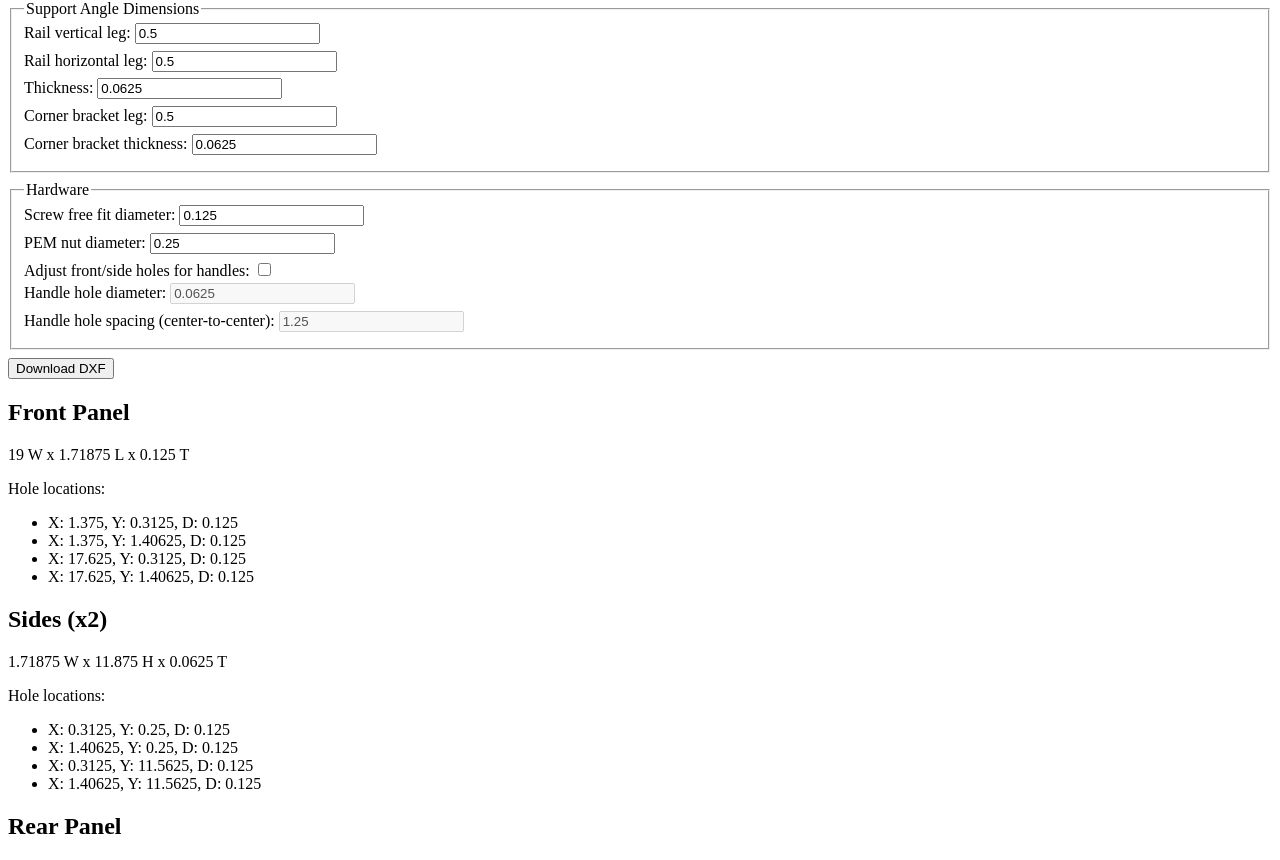
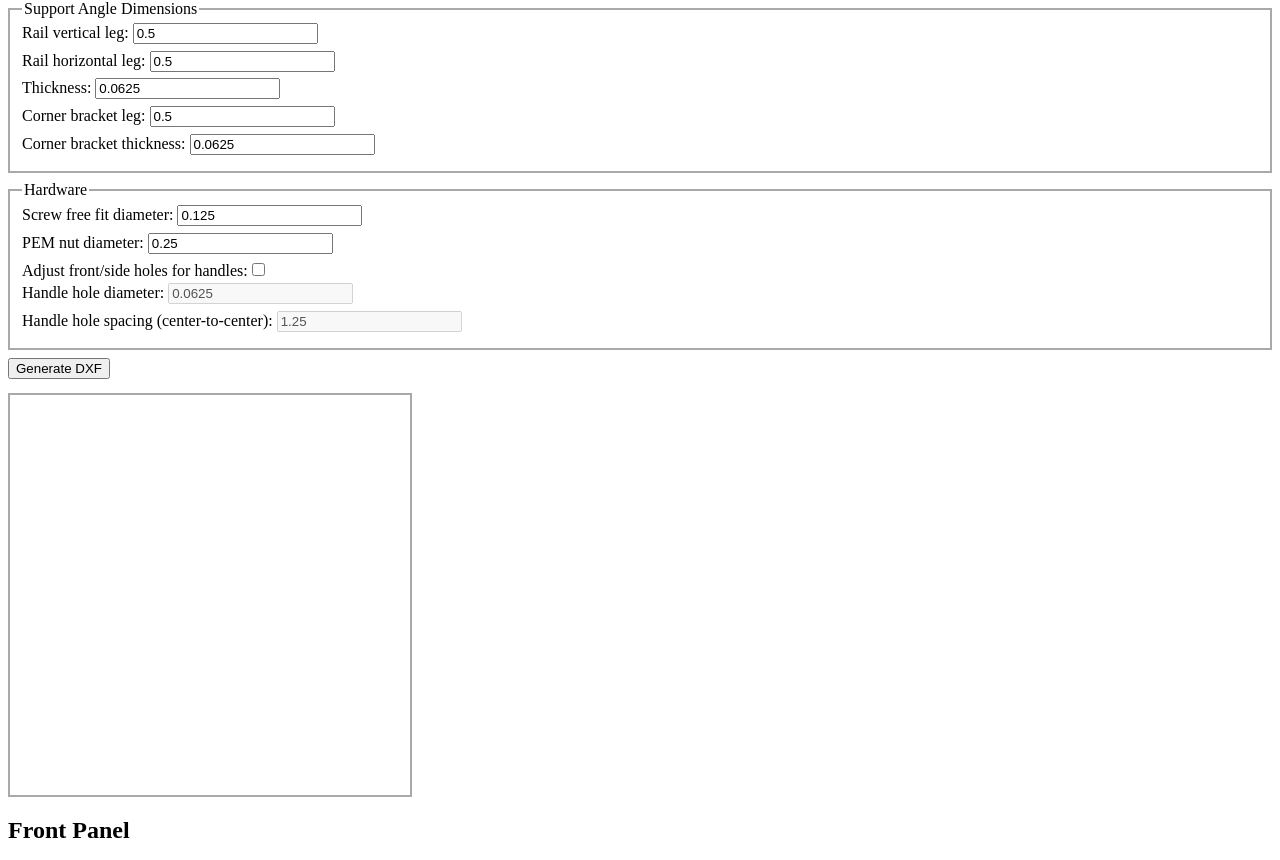
Before and after one commit to chapatt/rackmount-enclosure, a Vue app: page / in a window 1280 px wide. Shown: the part 560-1420 px from the top of the page. Built offline with nearby package versions, Linux system fonts and the light colour scheme.

Commit message:
Add DXF viewer

```diff
--- a/package.json
+++ b/package.json
@@ -9,6 +9,9 @@
   },
   "dependencies": {
     "core-js": "^3.6.5",
+    "dxf-parser": "https://github.com/gdsestimating/dxf-parser.git",
+    "three": "^0.117.1",
+    "three-dxf": "https://github.com/gdsestimating/three-dxf.git",
     "vue": "^2.6.11"
   },
   "devDependencies": {
--- a/src/App.vue
+++ b/src/App.vue
@@ -116,7 +116,11 @@
       <input id="handleHoleSpacing" v-model.number="handleHoleSpacing" type="text" :disabled="!hasHandles" />
     </fieldset>
 
-    <button v-on:click="downloadDxf()">Download DXF</button>
+    <button v-on:click="generateDxf()">Generate DXF</button>
+
+    <button v-if="this.dxfString" v-on:click="downloadDxf()">Download DXF</button>
+
+    <div ref="dxfView" class="dxf-view" />
 
     <div>
       <h2>Front Panel</h2>
@@ -232,10 +236,15 @@
   import DxfDocument from './DxfDocument';
   import DxfBlock from './DxfBlock';
 
+  import DxfParser from 'dxf-parser';
+  import * as ThreeDxf from 'three-dxf';
+
   export default {
     name: 'App',
     data: function () {
       return {
+        dxfString: null,
+
         frontPanelWidth: 19,
         frontPanelHeight: 1.75 - (1 / 32),
         frontFullRails: false,
@@ -355,20 +364,20 @@
       },
     },
     methods: {
-      downloadDxf: function () {
-        const document = new DxfDocument('English');
+      generateDxf: function () {
+        const dxfDocument = new DxfDocument('English');
 
         // Top
         const topBlock = new DxfBlock('top');
         topBlock.addRectangle(this.topWidth, this.topDepth);
-        document.addBlock(topBlock);
-        document.addBlockReference('top', 0, this.angleVerticalLeg + 1 + this.frontPanelHeight + 1, 'outlines');
+        dxfDocument.addBlock(topBlock);
+        dxfDocument.addBlockReference('top', 0, this.angleVerticalLeg + 1 + this.frontPanelHeight + 1, 'outlines');
 
         // Top front rail
         const topFrontRailBlock = new DxfBlock('top_front_rail');
         topFrontRailBlock.addRectangle(this.frontRailWidth, this.angleVerticalLeg);
-        document.addBlock(topFrontRailBlock);
-        document.addBlockReference('top_front_rail', 0, this.frontPanelHeight + 1, 'outlines');
+        dxfDocument.addBlock(topFrontRailBlock);
+        dxfDocument.addBlockReference('top_front_rail', 0, this.frontPanelHeight + 1, 'outlines');
 
         // Front panel
         const frontPanelBlock = new DxfBlock('front_panel');
@@ -380,29 +389,37 @@
         frontPanelBlock.addCircle(this.frontPanelEndToCornerHole, this.frontPanelHeight - this.frontPanelTopEdgeToCornerHole, (this.hasHandles ? this.handleHoleDiameter : this.screwFreeFitDiameter) / 2);
         frontPanelBlock.addCircle(this.frontPanelWidth - this.frontPanelEndToCornerHole, this.frontPanelBottomEdgeToCornerHole, (this.hasHandles ? this.handleHoleDiameter : this.screwFreeFitDiameter) / 2);
         frontPanelBlock.addCircle(this.frontPanelWidth - this.frontPanelEndToCornerHole, this.frontPanelHeight - this.frontPanelTopEdgeToCornerHole, (this.hasHandles ? this.handleHoleDiameter : this.screwFreeFitDiameter) / 2);
-        document.addBlock(frontPanelBlock);
-        document.addBlockReference('front_panel', 0, 0, 'outlines');
+        dxfDocument.addBlock(frontPanelBlock);
+        dxfDocument.addBlockReference('front_panel', 0, 0, 'outlines');
 
         // Bottom front rail
         const bottomFrontRailBlock = new DxfBlock('bottom_front_rail');
         bottomFrontRailBlock.addRectangle(this.frontRailWidth, this.angleHorizontalLeg);
-        document.addBlock(bottomFrontRailBlock);
-        document.addBlockReference('bottom_front_rail', 0, -(this.angleHorizontalLeg + 1), 'outlines');
+        dxfDocument.addBlock(bottomFrontRailBlock);
+        dxfDocument.addBlockReference('bottom_front_rail', 0, -(this.angleHorizontalLeg + 1), 'outlines');
 
         // Bottom
         const bottomBlock = new DxfBlock('bottom');
         bottomBlock.addRectangle(this.bottomWidth, this.bottomDepth);
-        document.addBlock(bottomBlock);
-        document.addBlockReference('bottom', 0, -(this.bottomDepth + 1 + this.angleHorizontalLeg + 1), 'outlines');
+        dxfDocument.addBlock(bottomBlock);
+        dxfDocument.addBlockReference('bottom', 0, -(this.bottomDepth + 1 + this.angleHorizontalLeg + 1), 'outlines');
 
         // Rear panel
         const rearPanelBlock = new DxfBlock('rear_panel');
         rearPanelBlock.addRectangle(this.rearPanelWidth, this.height);
-        document.addBlock(rearPanelBlock);
-        document.addBlockReference('rear_panel', 0, -(this.height + 1 + this.bottomDepth + 1 + this.angleHorizontalLeg + 1), 'outlines');
+        dxfDocument.addBlock(rearPanelBlock);
+        dxfDocument.addBlockReference('rear_panel', 0, -(this.height + 1 + this.bottomDepth + 1 + this.angleHorizontalLeg + 1), 'outlines');
 
-                console.log(document.toString());
-        this.downloadText('drawing.dxf', document.toString());
+        this.dxfString = dxfDocument.toString();
+        console.log(this.dxfString);
+
+        const parser = new DxfParser();
+        const dxfObject = parser.parseSync(this.dxfString);
+        console.log(dxfObject);
+        new ThreeDxf.Viewer(dxfObject, this.$refs.dxfView, 400, 400);
+      },
+      downloadDxf: function () {
+        this.downloadText('drawing.dxf', this.dxfString);
       },
       downloadText: function (filename, text) {
         const link = document.createElement('a');
@@ -412,13 +429,30 @@
         document.body.appendChild(link);
         link.click();
         document.body.removeChild(link);
-      }
+      },
     }
   }
 </script>
 
 <style>
   input, fieldset {
+    margin-left: 0;
+    margin-right: 0;
     margin-bottom: 0.5em;
   }
+  fieldset, .dxf-view {
+    border-width: 2px;
+    border-color: darkgray;
+    border-style: solid;
+  }
+  button {
+    margin-right: 1em;
+  }
+  button, .dxf-view {
+    margin-bottom: 1em;
+  }
+  .dxf-view {
+    width: 400px;
+    height: 400px;
+  }
 </style>
```
Also changed, not shown: 1 other file (tests, documents, lock files or other folders).
